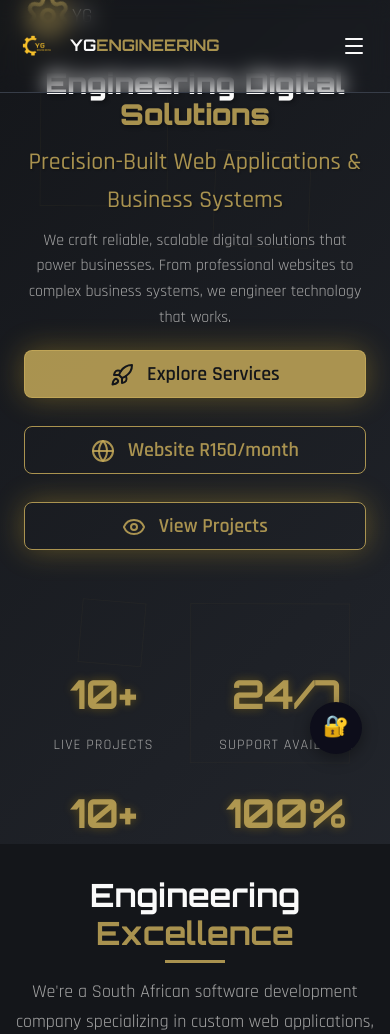
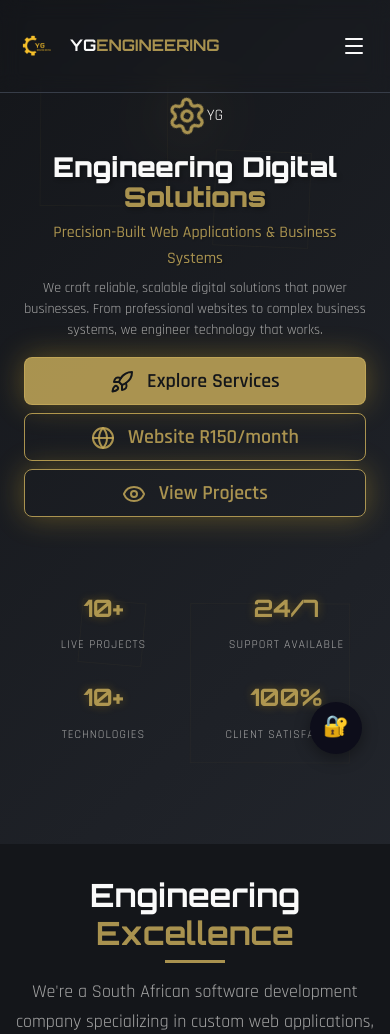
Before and after one commit to Yandisa/yg-engineering, a Django app: page / in a window 390 px wide. Shown: the top 1034 px of the page. Run offline with Django 5.2, Linux system fonts and the light colour scheme; data comes from the database, SQL or seed files in the repository; data that the repository does not hold is empty.

Commit message:
Update styles.css

```diff
--- a/website/static/css/styles.css
+++ b/website/static/css/styles.css
@@ -1043,38 +1043,73 @@
     }
 
     .hero-section {
-        padding-top: 4rem;
+        height: auto;
+        min-height: 100vh;
+        padding-top: 80px;
+        padding-bottom: 2rem;
         text-align: center;
+        overflow-y: auto;
+        align-items: flex-start;
+    }
+
+    .hero-section .container {
+        padding-top: 1.5rem;
+        padding-bottom: 1rem;
+    }
+
+    .hero-logo {
+        justify-content: center;
+        margin-bottom: 0.5rem !important;
+    }
+
+    .gear-icon {
+        width: 2.5rem;
+        height: 2.5rem;
+    }
+
+    .gear-container {
+        margin-bottom: 0.5rem;
+    }
+
+    .hero-title {
+        font-size: clamp(1.4rem, 7vw, 2rem) !important;
+        margin-bottom: 0.5rem !important;
+    }
+
+    .tagline-main {
+        font-size: 1rem !important;
+        margin-bottom: 0.4rem !important;
+    }
+
+    .tagline-sub {
+        font-size: 0.875rem !important;
+        margin-bottom: 1rem !important;
+        line-height: 1.5;
     }
 
     .hero-buttons {
         flex-direction: column;
         align-items: stretch;
+        gap: 0.5rem;
     }
 
     .hero-buttons .btn {
         width: 100%;
-        margin-bottom: 1rem;
     }
 
     .hero-stats {
-        margin-top: 3rem;
+        margin-top: 1.5rem;
     }
 
-    .gear-icon {
-        width: 3rem;
-        height: 3rem;
+    .hero-stats .stat-number {
+        font-size: 1.5rem;
+    }
+
+    .hero-stats .stat-label {
+        font-size: 0.75rem;
     }
 
     .gear-text {
-        font-size: 1.25rem;
-    }
-
-    .tagline-main {
-        font-size: 1.5rem;
-    }
-
-    .tagline-sub {
         font-size: 1rem;
     }
 
@@ -1096,7 +1131,7 @@
     }
 
     .hero-section {
-        padding-top: 3rem;
+        padding-top: 72px;
     }
 
     .section-padding {
```
